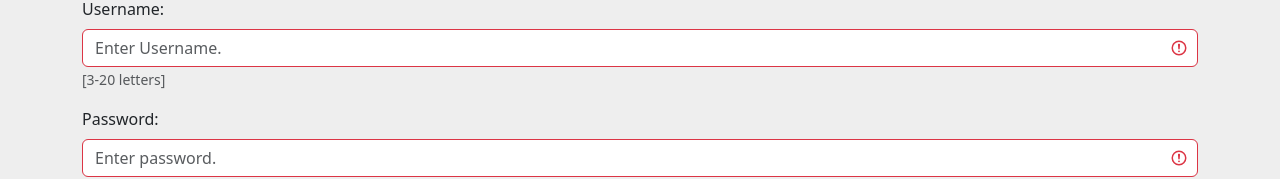
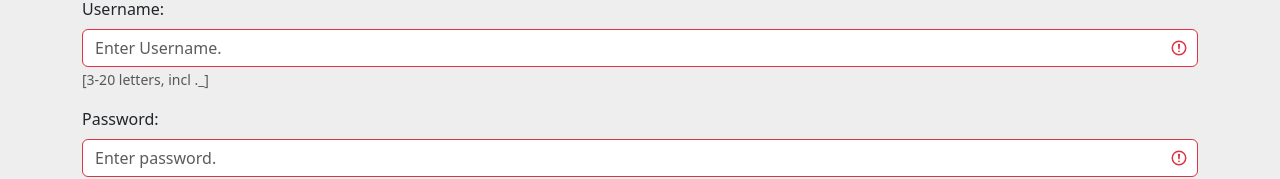
Before and after one commit to JerzyKu/ultimate-helpdesk, a React (Create React App) app in the folder client/: page /users/new in a window 1280 px wide. Shown: the part 465-644 px from the top of the page. Built offline with nearby package versions, Linux system fonts and the light colour scheme; no server answers.

Commit message:
no username can have ._

```diff
--- a/client/src/features/users/NewUserForm.js
+++ b/client/src/features/users/NewUserForm.js
@@ -11,7 +11,7 @@ import Button from "react-bootstrap/Button";
 import Form from "react-bootstrap/Form";
 import Alert from "react-bootstrap/Alert";
 
-const USER_REGEX = /^[A-z]{3,20}$/;
+const USER_REGEX = /^[A-z._]{3,20}$/;
 const PWD_REGEX = /^[A-z0-9!@#$%]{4,14}$/;
 
 export default function NewUserForm() {
@@ -123,7 +123,7 @@ export default function NewUserForm() {
             value={username}
             onChange={(e) => setUsername(e.target.value)}
           />
-          <Form.Text className="text-muted">[3-20 letters]</Form.Text>
+          <Form.Text className="text-muted">[3-20 letters, incl ._]</Form.Text>
         </Form.Group>
 
         <Form.Group className="mb-3" controlId="password">
```
